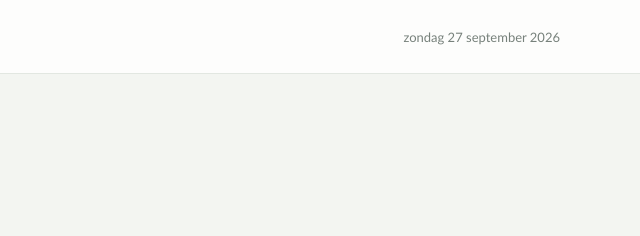
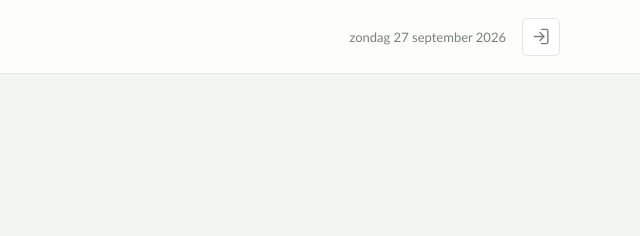
Before and after one commit to jwhlinders/demo-dashboard, a website with bundled scripts: page index.html in a window 1280 px wide. Shown: the top 236 px of the page, 640-1280 px from the left. Built offline with nearby package versions, Linux system fonts and the light colour scheme; files whose address does not match are found by name.

Commit message:
logout toegevoegd

```diff
--- a/agenda.js
+++ b/agenda.js
@@ -180,6 +180,18 @@ async function loadAppointments(startEditingAppointment) {
 
 const { startEditingAppointment } = initForm();
 document.querySelector("#today-label").textContent = new Intl.DateTimeFormat("nl-NL", { weekday: "long", day: "numeric", month: "long", year: "numeric" }).format(new Date());
+document.querySelector("#logout-button").addEventListener("click", async (event) => {
+  const button = event.currentTarget;
+  button.disabled = true;
+  try {
+    const response = await fetch("/api/logout", { method: "POST" });
+    if (!response.ok) throw new Error("Uitloggen is mislukt.");
+    window.location.href = "/login";
+  } catch {
+    button.disabled = false;
+    setStorageStatus("Uitloggen is mislukt. Probeer het opnieuw.", true);
+  }
+});
 document.querySelector("#previous-week").addEventListener("click", () => { selectedWeek.setDate(selectedWeek.getDate() - 7); renderCalendar(); });
 document.querySelector("#next-week").addEventListener("click", () => { selectedWeek.setDate(selectedWeek.getDate() + 7); renderCalendar(); });
 document.querySelector("#current-week").addEventListener("click", () => { selectedWeek = getWeekStart(); renderCalendar(); });
--- a/index.html
+++ b/index.html
@@ -14,7 +14,16 @@
       <span class="brand-mark" aria-hidden="true">&#128197;</span>
       <span id="consultant-name">Agenda</span>
     </div>
-    <p class="today-label" id="today-label"></p>
+    <div class="header-actions">
+      <p class="today-label" id="today-label"></p>
+      <button class="logout-button" id="logout-button" type="button" aria-label="Uitloggen" title="Uitloggen">
+        <svg aria-hidden="true" viewBox="0 0 24 24" fill="none" stroke="currentColor" stroke-width="1.8" stroke-linecap="round" stroke-linejoin="round">
+          <path d="M10 17l5-5-5-5" />
+          <path d="M15 12H3" />
+          <path d="M12 3h6a2 2 0 0 1 2 2v14a2 2 0 0 1-2 2h-6" />
+        </svg>
+      </button>
+    </div>
   </header>
 
   <main class="dashboard">
--- a/server.js
+++ b/server.js
@@ -61,8 +61,9 @@ app.get("/api/consultant", async (request, response, next) => {
              TRIM(COALESCE(tussenvoegsel, '')) AS prefix,
              TRIM(achternaam) AS last_name
       FROM consultant
+      WHERE username = $1
       LIMIT 1
-    `);
+    `, [getSession(request).username]);
     if (result.rowCount === 0) return response.json({ name: "Agenda" });
 
     const consultant = result.rows[0];
--- a/styles.css
+++ b/styles.css
@@ -102,6 +102,45 @@ body {
   margin: 0;
   color: var(--muted);
   font-size: 13px;
+}
+
+.header-actions {
+  display: flex;
+  align-items: center;
+  gap: 16px;
+}
+
+.logout-button {
+  width: 38px;
+  height: 38px;
+  display: grid;
+  place-items: center;
+  padding: 0;
+  border: 1px solid var(--line);
+  border-radius: 5px;
+  color: var(--muted);
+  background: var(--paper);
+  cursor: pointer;
+}
+
+.logout-button:hover {
+  color: var(--ink);
+  background: var(--canvas);
+}
+
+.logout-button:focus-visible {
+  outline: 3px solid rgba(206, 112, 87, 0.65);
+  outline-offset: 3px;
+}
+
+.logout-button:disabled {
+  cursor: wait;
+  opacity: 0.65;
+}
+
+.logout-button svg {
+  width: 19px;
+  height: 19px;
 }
 
 .dashboard {
```
